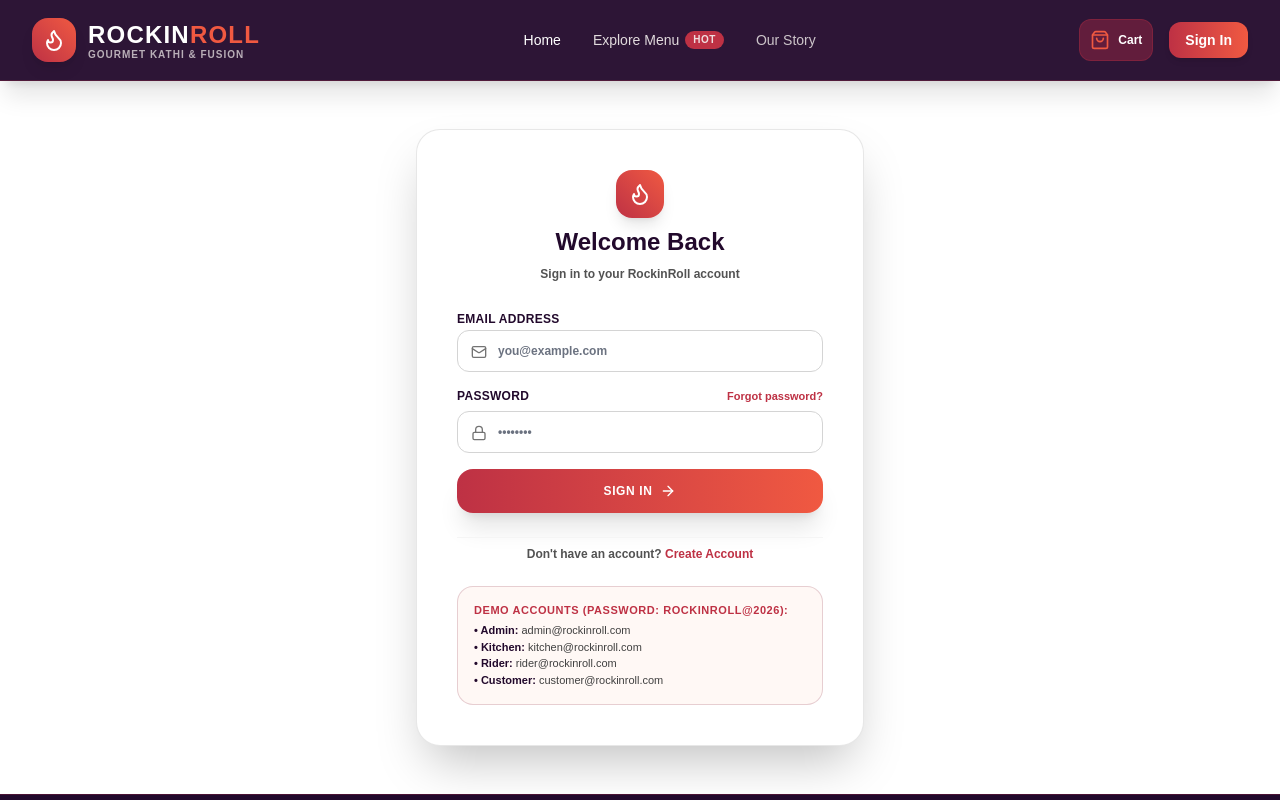
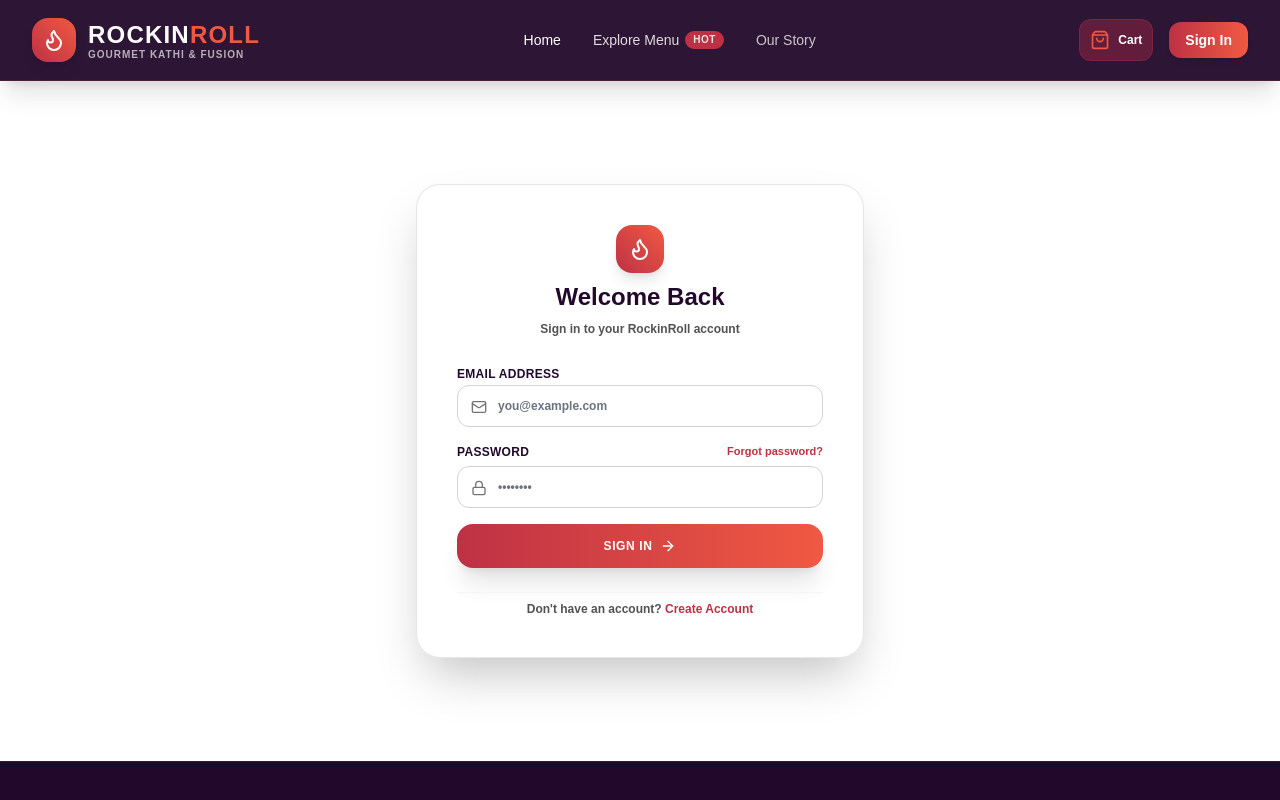
Before and after one commit to aarush0008x/rockinroll, a Next.js app: page /auth/login in a window 1280 px wide. Shown: the top 800 px of the page. Built offline with nearby package versions, Linux system fonts and the light colour scheme; no server answers.

Commit message:
remove demo credentials

```diff
--- a/src/app/auth/login/page.tsx
+++ b/src/app/auth/login/page.tsx
@@ -102,18 +102,6 @@ export default function LoginPage() {
             Create Account
           </Link>
         </div>
-
-        <div className="p-4 bg-[#FFF8F5] rounded-2xl text-xs text-[#22092C] border border-[#872341]/20 space-y-1.5 font-medium">
-          <p className="font-black text-[#22092C] uppercase text-[11px] tracking-wider text-[#BE3144]">
-            Demo Accounts (Password: RockinRoll@2026):
-          </p>
-          <div className="space-y-0.5 text-[11px] text-neutral-700">
-            <p><span className="font-bold text-[#22092C]">• Admin:</span> admin@rockinroll.com</p>
-            <p><span className="font-bold text-[#22092C]">• Kitchen:</span> kitchen@rockinroll.com</p>
-            <p><span className="font-bold text-[#22092C]">• Rider:</span> rider@rockinroll.com</p>
-            <p><span className="font-bold text-[#22092C]">• Customer:</span> customer@rockinroll.com</p>
-          </div>
-        </div>
       </div>
     </div>
   )
```
Also changed, not shown: 1 other file (tests, documents, lock files or other folders).
